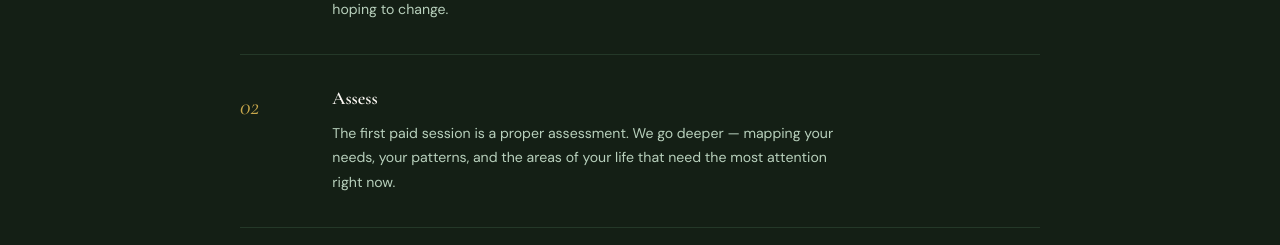
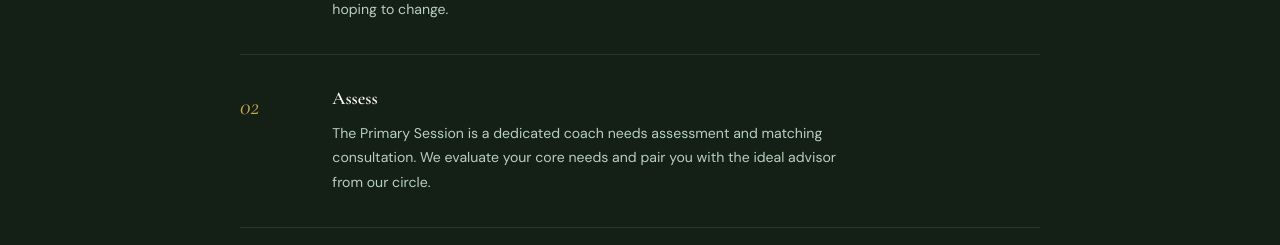
Before and after one commit to asmaahemaidy-del/awakened-main, a React (Vite) app: page /individuals in a window 1280 px wide. Shown: the part 1860-2105 px from the top of the page. Built offline with nearby package versions, Linux system fonts and the light colour scheme; a web font is replaced by a local one.

Commit message:
feat: clarify Primary Session as coach needs assessment and matching session in English and Arabic

```diff
--- a/src/pages/IndividualsPage.jsx
+++ b/src/pages/IndividualsPage.jsx
@@ -73,7 +73,7 @@ export function IndividualsPage() {
               "@type": "HowToStep",
               position: 2,
               name: "Assess",
-              text: "The first paid session is a proper assessment. We go deeper — mapping your needs, your patterns, and the areas of your life that need the most attention right now.",
+              text: "The Primary Session is a dedicated coach needs assessment and matching consultation. We evaluate your core goals, personal patterns, and pair you with the ideal advisor.",
             },
             {
               "@type": "HowToStep",
@@ -384,9 +384,9 @@ export function IndividualsPage() {
                   en: "Assess",
                   ar: "التقييم",
                   enDesc:
-                    "The first paid session is a proper assessment. We go deeper — mapping your needs, your patterns, and the areas of your life that need the most attention right now.",
+                    "The Primary Session is a dedicated coach needs assessment and matching consultation. We evaluate your core needs and pair you with the ideal advisor from our circle.",
                   arDesc:
-                    "الجلسة الأولى المدفوعة تقييم حقيقي. نتعمق أكثر — نرسم احتياجاتك وأنماطك ومجالات حياتك التي تحتاج أكبر قدر من الاهتمام الآن",
+                    "الجلسة الأولى هي جلسة تحديد الاحتياجات التدريبية والمواءمة مع المستشار المناسب. نقيّم من خلالها احتياجاتكم بدقة ونقوم بمواءمتكم مع الموجه أو المستشار الأنسب من فريقنا الاستشاري.",
                 },
                 {
                   step: "03",
```
